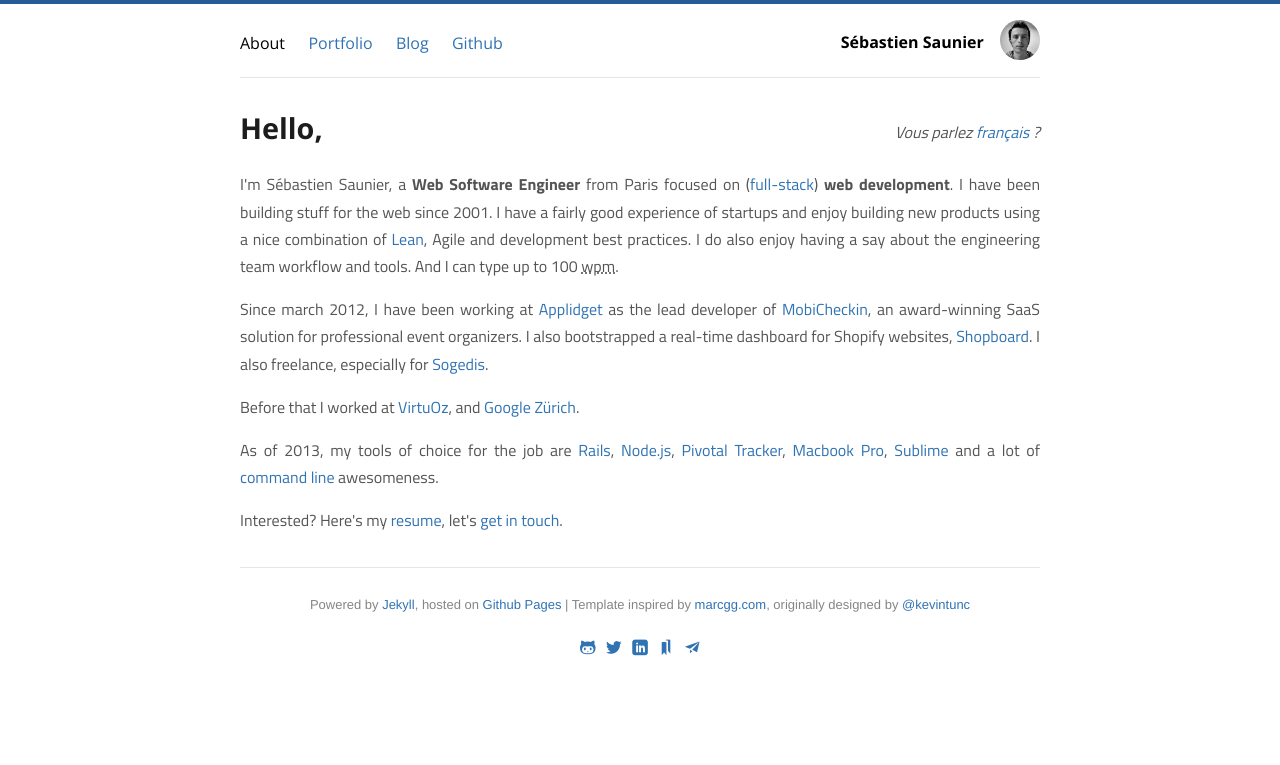
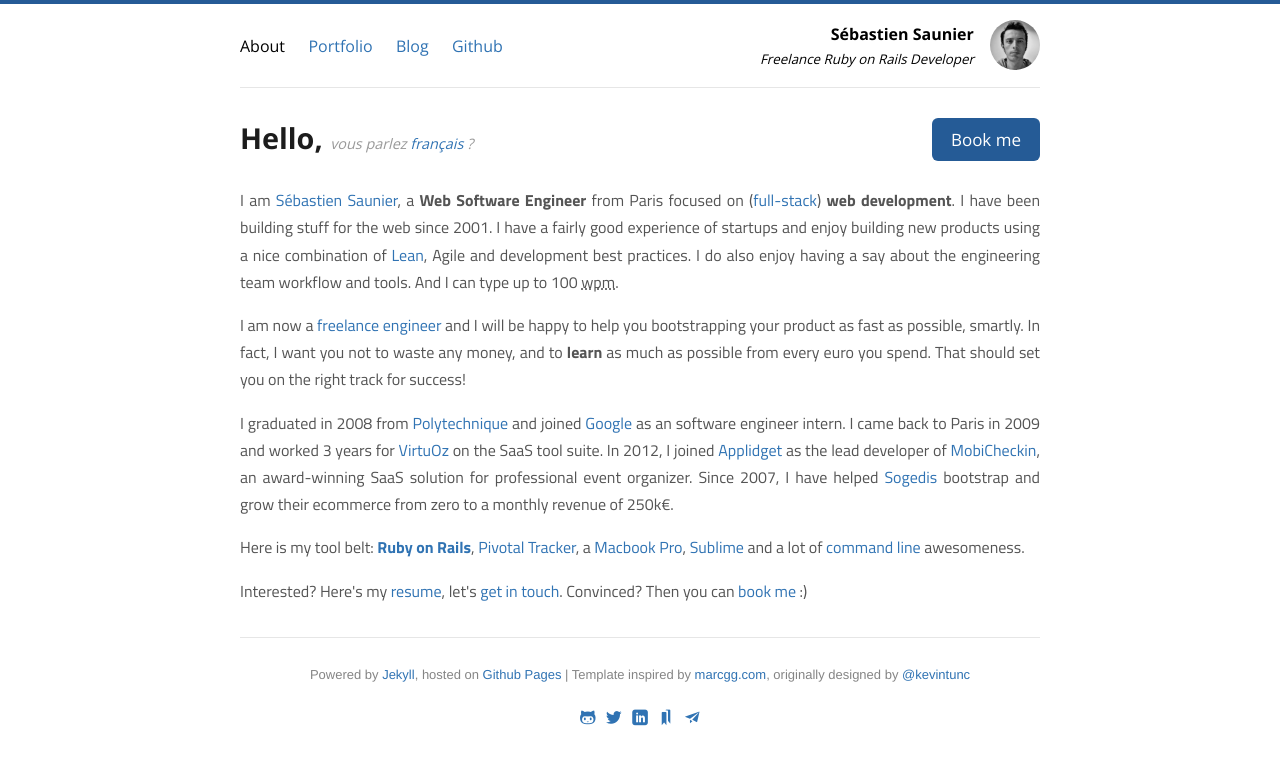
Before and after one commit to ssaunier/ssaunier.github.io, a Jekyll site: the page built from index.html, in a window 1280 px wide. Shown: the top 765 px of the page. Built offline with Jekyll 4.4.1, drawn with Linux system fonts in a browser that asks for light colours.

Commit message:
Advertise my freelance position in English

```diff
--- a/_layouts/default.html
+++ b/_layouts/default.html
@@ -39,7 +39,18 @@
           </nav>
         </div>
         <div class="pull-right right logo">
-          <a href="/">Sébastien Saunier</a>
+          <div class="name">
+            <a href="/">Sébastien Saunier</a><br />
+            <small>
+              <em>
+                {% if page.url == '/fr/index.html' %}
+                  <a href="http://freelancebooking.pro/efrn/users/ssaunier">Développeur Ruby on Rails Freelance</a>
+                {% else %}
+                  <a href="http://freelancebooking.pro/en/users/ssaunier">Freelance Ruby on Rails Developer</a>
+                {% endif %}
+              </em>
+            </small>
+          </div>
           <img class="avatar" src="/images/sebastien_saunier.jpg" alt="My profile picture" />
         </div>
         <div class="clear"></div>
--- a/css/site.css
+++ b/css/site.css
@@ -42,6 +42,7 @@
 }
 
 h1 { font-size: 1.8em; line-height: 1.8em; font-weight: 700; }
+h1 small { font-weight: 400; font-size: 50%; color: #999; }
 p { margin: 1em 0; }
 
 table {
@@ -103,7 +104,7 @@
 }
 
 header nav {
-  padding-top: 11px;
+  padding-top: 14px;
 }
 
 .separator {
@@ -117,10 +118,21 @@
   text-decoration: none;
 }
 
-@media (max-width: 530px) {
+.logo small a {
+  font-weight: 400;
+}
+
+
+.logo .name {
+  display: inline-block;
+}
+
+@media (max-width: 600px) {
   header .logo {
-    float: left;
-    margin-top: 1em;
+    clear: left;
+    text-align: left;
+    padding-top: :;em;
+    float: none;
   }
 }
 
@@ -147,8 +159,8 @@
 
 .avatar {
   border-radius: 50%;
-  max-width: 40px;
-  vertical-align: -12px;
+  max-width: 50px;
+  vertical-align: -6px;
   margin-left: 12px;
 }
 
--- a/index.html
+++ b/index.html
@@ -6,12 +6,18 @@
 ---
 
 <section class="about-me" itemscope itemtype="http://data-vocabulary.org/Person">
-  <div class="pull-right speak-french"><em>Vous parlez <a href="/fr/" rel="alternate" hreflang="fr">français</a> ?</em></div>
+  <div class="pull-right speak-french"></div>
 
-  <h1>Hello,</h1>
+  <h1>
+    <div class="book-me">
+      <a class="btn btn-lg" href="http://freelancebooking.pro/en/users/ssaunier">Book me</a>
+    </div>
+    Hello,
+    <small><em>vous parlez <a href="/fr/" rel="alternate" hreflang="fr">français</a> ?</em></small>
+  </h1>
 
   <p>
-    I'm <span itemprop="name">Sébastien Saunier</span>, a <strong itemprop="role">Web Software Engineer</strong> from <span itemprop="location">Paris</span> focused on
+    I am <a href="/"><span itemprop="name">Sébastien Saunier</span></a>, a <strong itemprop="role">Web Software Engineer</strong> from <span itemprop="location">Paris</span> focused on
     (<a href="http://www.laurencegellert.com/2012/08/what-is-a-full-stack-developer/" target="_blank">full-stack</a>)
     <strong>web development</strong>. I have been building stuff for the web since 2001.
     I have a fairly good experience of startups and enjoy building new
@@ -20,29 +26,24 @@
   </p>
 
   <p>
-    Since march 2012, I have been working at <a href="http://www.applidget.com" itemprop="organization">Applidget</a>
-    as the lead developer of <a href="http://www.mobicheckin.com">MobiCheckin</a>, an award-winning
-    SaaS solution for professional event organizers. I also bootstrapped a real-time dashboard for
-    Shopify websites, <a href="http://apps.shopify.com/shopboard">Shopboard</a>. I
-    also freelance, especially for <a href="http://www.sogedis.fr">Sogedis</a>.
+    I am now a <a href="http://freelancebooking.pro/en/users/ssaunier">freelance engineer</a> and I will be happy to help you bootstrapping your product as fast as possible, smartly. In fact, I want you not to waste any money, and to <strong>learn</strong> as much as possible from every euro you spend. That should set you on the right track for success!
+  </p>
+
+  <p>
+    I graduated in 2008 from <a href="www.polytechnique.edu/jsp/accueil.jsp?LANGUE=1">Polytechnique</a> and joined <a href="https://www.google.com/about/jobs/locations/zurich/">Google</a> as an software engineer intern. I came back to Paris in 2009 and worked 3 years for <a href="http://www.virtuoz.com">VirtuOz</a> on the SaaS tool suite. In 2012, I joined <a href="http://www.applidget.com" itemprop="organization">Applidget</a>
+    as the lead developer of <a href="http://www.mobicheckin.com">MobiCheckin</a>, an award-winning SaaS solution for professional event organizer. Since 2007, I have helped <a href="http://www.sogedis.fr">Sogedis</a> bootstrap and grow their ecommerce from zero to a monthly revenue of 250k€.
   </p>
   <p>
-    Before that I worked at
-    <a href="http://www.virtuoz.com/">VirtuOz</a>,
-    and <a href="https://www.google.com/about/jobs/locations/zurich/">Google Zürich</a>.
-  </p>
-  <p>
-    As of 2013, my tools of choice for the job are <a href="http://rubyonrails.org/">Rails</a>,
-    <a href="http://nodejs.org/">Node.js</a>,
+    Here is my tool belt: <a href="http://rubyonrails.org/"><strong>Ruby on Rails</strong></a>,
     <a href="http://pivotaltracker.com/">Pivotal Tracker</a>,
-    <a href="https://www.apple.com/macbook-pro/">Macbook Pro</a>,
+    a <a href="https://www.apple.com/macbook-pro/">Macbook Pro</a>,
     <a href="http://www.sublimetext.com/">Sublime</a>
     and a lot of <a href="https://github.com/ssaunier/dotfiles">command line</a> awesomeness.
   </p>
 
   <p>
     Interested? Here's my <a href="https://github.com/ssaunier/resume/raw/master/resume.pdf">resume</a>,
-    let's <a href="mailto:seb+homebottom@saunier.me?subject=Let's work together!&amp;body=Hello%20Sébastien,%0A%0AHere%20is%20the%20problem%20I'm%20trying%20to%20solve%20and%20where%20I%20could%20use%20a%20hand:%0A%0A">get in touch</a>.
+    let's <a href="mailto:seb+homebottom@saunier.me?subject=Let's work together!&amp;body=Hello%20Sébastien,%0A%0AHere%20is%20the%20problem%20I'm%20trying%20to%20solve%20and%20where%20I%20could%20use%20a%20hand:%0A%0A">get in touch</a>. Convinced? Then you can <a href="http://freelancebooking.pro/en/users/ssaunier">book me</a> :)
   </p>
 
 </section>
```
